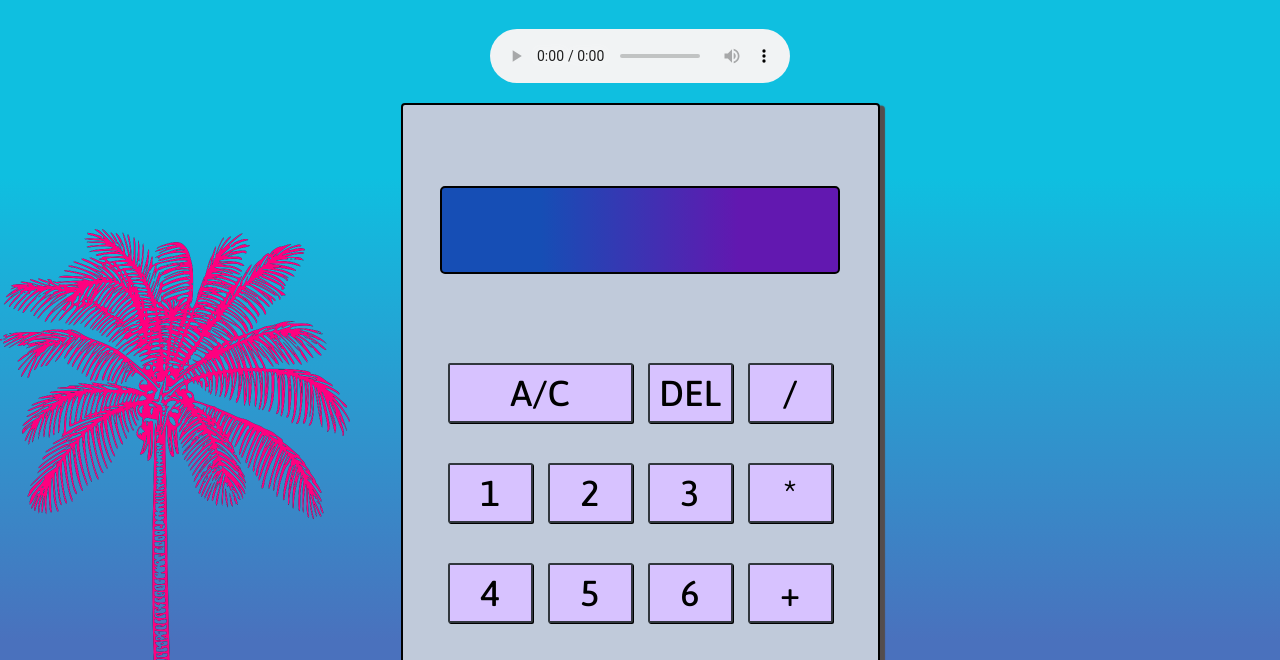
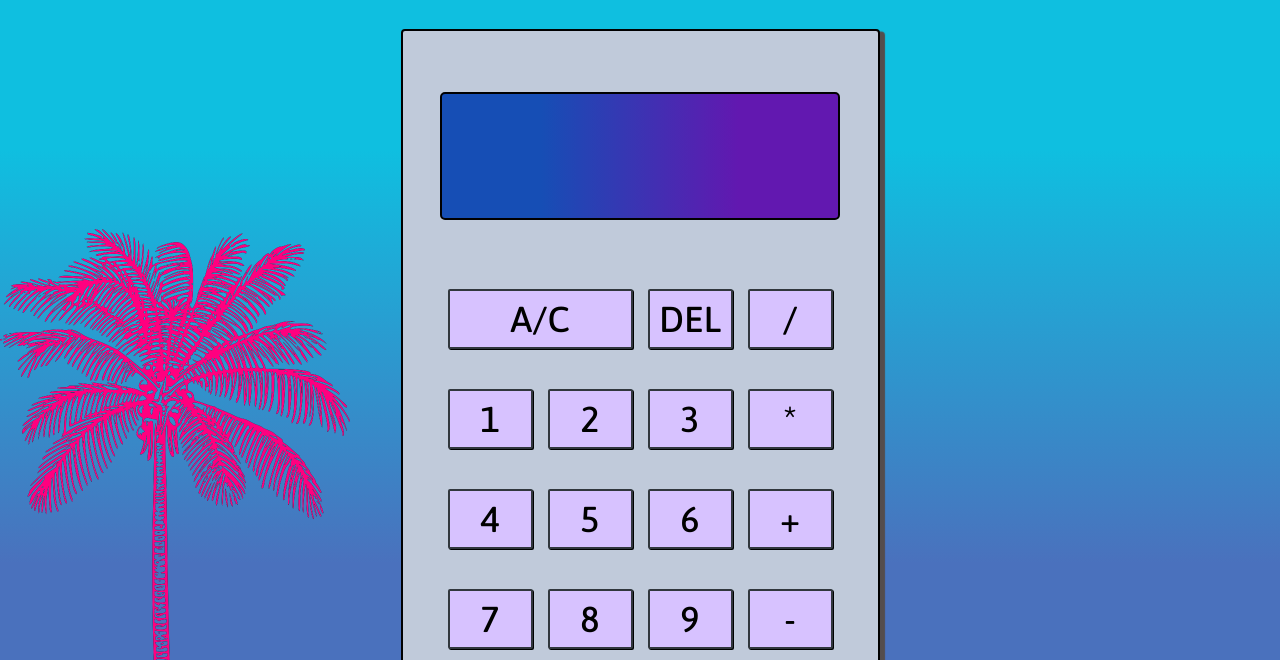
Before and after one commit to HassanatC/calculator, a plain HTML site: page index.html in a window 1280 px wide. Shown: the part 93-753 px from the top of the page. Drawn offline with nearby package versions, Linux system fonts and the light colour scheme.

Commit message:
Add files via upload

```diff
--- a/index.html
+++ b/index.html
@@ -37,11 +37,6 @@
 
     <img src="./src/images/palmtree.png" class="palmtree"></img>
 
-    <audio controls autoplay>
-
-        <source src="./src/audio/vicecitytheme.mp3" type="audio/mpeg">
-
-    </audio>
 
 <div class="calculator-container">
 
--- a/style.css
+++ b/style.css
@@ -97,6 +97,23 @@ audio {
     }
 }
 
+@media only screen and (max-width: 1700px) {
+
+    .calculator-container {
+
+        min-width: 60vw;
+        min-height: 80vh;
+    }
+
+    .output {
+
+        min-height: 13vh;
+
+    }
+
+
+
+}
 
 
 
```
Also changed, not shown: calculator.js (+0 -171 lines).
